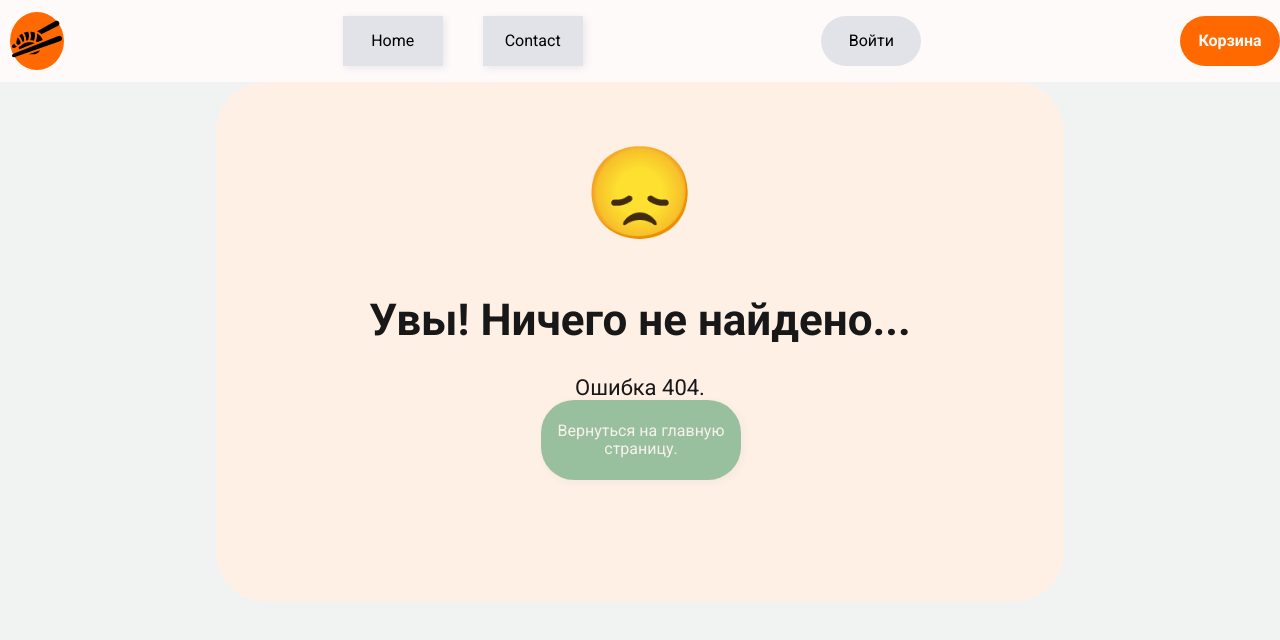
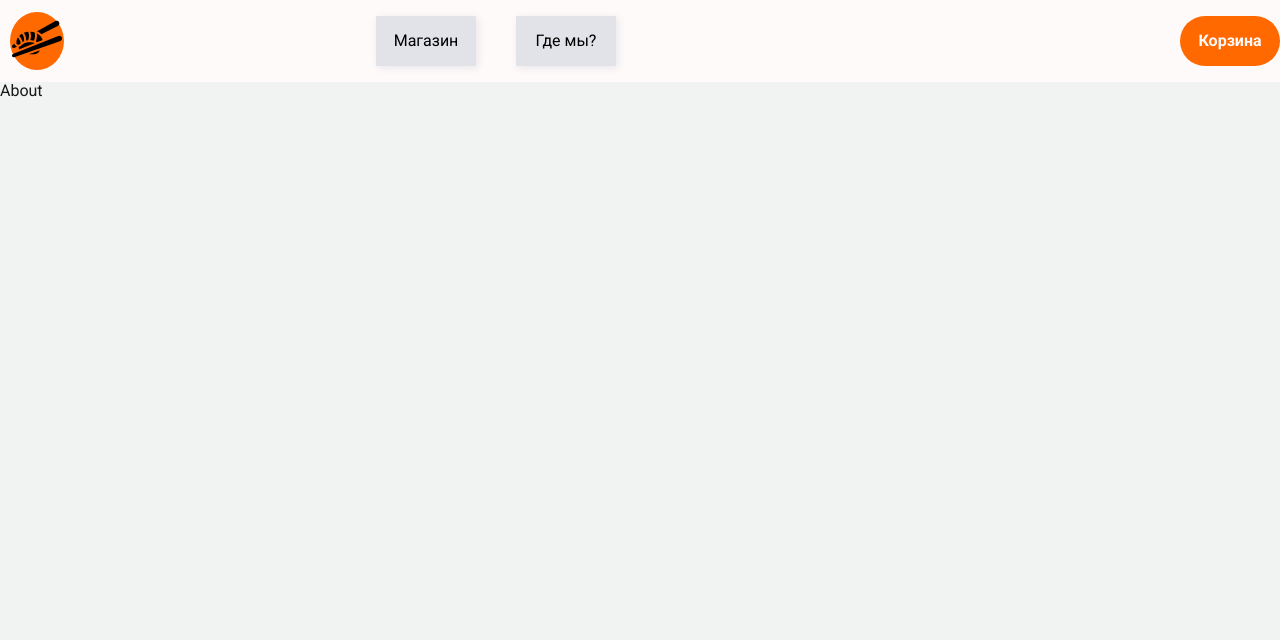
Before and after one commit to ScepticCute/sushi-shop, a React (Create React App) app: page /about in a window 1280 px wide. Before the commit this address had no page. Shown: the top 640 px of the page. Built offline with nearby package versions, Linux system fonts and the light colour scheme.

Commit message:
layout fixes

```diff
--- a/src/App.tsx
+++ b/src/App.tsx
@@ -6,6 +6,7 @@ import { CartPopup } from './components/CartPopup/CartPopup';
 import { Header } from './components/Header/Header';
 import { Home } from './Pages/Home/Home';
 import { NotFoundBlock } from './components/NotFoundBlock/NotFoundBlock';
+import { About } from './Pages/About/About';
 
 function App() {
   const cartPopupIsOpen = useAppSelector((state) => state.cart.isOpen);
@@ -17,6 +18,7 @@ function App() {
       <Header />
       <Routes>
         <Route path="/" element={<Home />} />
+        <Route path="/about" element={<About />} />
         <Route path="*" element={<NotFoundBlock httpError={404} />} />
       </Routes>
     </div>
--- /dev/null
+++ b/src/Pages/About/About.tsx
@@ -0,0 +1,5 @@
+import React from 'react';
+
+export const About: React.FC = () => {
+  return <div>About</div>;
+};
--- a/src/Pages/Contact/Contact.tsx
+++ /dev/null
@@ -1,5 +0,0 @@
-import React from 'react';
-
-export const Contact: React.FC = () => {
-  return <div>Contact</div>;
-};
--- a/src/components/CartPopup/CartPopup.module.scss
+++ b/src/components/CartPopup/CartPopup.module.scss
@@ -30,10 +30,10 @@
       letter-spacing: 1.4px;
 
       &::after {
-        content: '/ед';
+        content: 'шт';
         position: relative;
         font-size: 9px;
-        top: 3px;
+        top: 2px;
         left: -2px;
         color: var(--darky-orange);
       }
--- a/src/components/Header/Header.module.scss
+++ b/src/components/Header/Header.module.scss
@@ -101,4 +101,5 @@
   &:active {
     color: rgb(255, 231, 187);
   }
+
 }
--- a/src/components/Header/Header.tsx
+++ b/src/components/Header/Header.tsx
@@ -11,9 +11,6 @@ export const Header: React.FC = () => {
   const sushiInCartCount: number = useAppSelector((state) => state.cart.sushi.length);
 
   const [isLogged, setLogged] = React.useState(false);
-  const onClickLogin: React.MouseEventHandler<HTMLButtonElement> = () => {
-    setLogged(!isLogged);
-  };
 
   return (
     <div className={styles.wrapper}>
@@ -25,10 +22,10 @@ export const Header: React.FC = () => {
         <nav className={styles.nav}>
           <ul className={styles.nav_list}>
             <Link to="/">
-              <li className={styles.nav_list_item}>Home</li>
+              <li className={styles.nav_list_item}>Магазин</li>
             </Link>
-            <Link to="/contact">
-              <li className={styles.nav_list_item}>Contact</li>
+            <Link to="/about">
+              <li className={styles.nav_list_item}>Где мы?</li>
             </Link>
           </ul>
         </nav>
@@ -38,15 +35,11 @@ export const Header: React.FC = () => {
             <img src={profileLogo} alt="profile logo" />
           </div>
         ) : (
-          <div className={styles.login}>
-            <button onClick={(e) => onClickLogin(e)} className={styles.login_button}>
-              Войти
-            </button>
-          </div>
+          <div className={styles.login}></div>
         )}
 
         <button className={styles.cart_button} onClick={() => dispatch(openCloseCart())}>
-          {sushiInCartCount ? `${sushiInCartCount}` : 'Корзина'}
+          {sushiInCartCount ? `Корзина: ${sushiInCartCount}` : 'Корзина'}
         </button>
       </header>
     </div>
--- a/src/components/NotFoundBlock/NotFoundBlock.module.scss
+++ b/src/components/NotFoundBlock/NotFoundBlock.module.scss
@@ -3,7 +3,7 @@
   border-radius: 50px;
   padding: 40px;
   text-align: center;
-  margin: auto;
+  margin: 30px auto;
   width: 60%;
   min-width: 500px;
   height: 440px;
@@ -29,6 +29,8 @@
     font-size: 16px;
     cursor: pointer;
     color: var(--grayish-white);
+    margin-top: 30px;
+
 
     box-shadow: var(--box-shadow);
 
--- a/src/components/PopupSushiBlock/PopupSushiBlock.module.scss
+++ /dev/null
@@ -1,9 +0,0 @@
-.bg_wrapper {
-  display: fixed;
-  top: 0;
-  left: 0;
-  bottom: 0;
-  right: 0;
-  z-index: 2;
-  background-color: rgb(0, 0, 0, 0.2);
-}
--- a/src/components/PopupSushiBlock/PopupSushiBlock.tsx
+++ /dev/null
@@ -1,6 +0,0 @@
-import React from 'react';
-import styles from './PopupSushiBlock.module.scss';
-
-export const PopupSushiBlock = () => {
-  return <div className={styles.bg_wrapper}>123</div>;
-};
--- a/src/components/SushiBlock/SushiBlock.tsx
+++ b/src/components/SushiBlock/SushiBlock.tsx
@@ -5,7 +5,6 @@ import { ISushi } from '../../models/ISushi';
 
 import { useAppDispatch } from '../../hooks/redux';
 import { addToCart } from '../../redux/slices/cartSlice';
-import { PopupSushiBlock } from '../PopupSushiBlock/PopupSushiBlock';
 
 export const SushiBlock: React.FC<ISushi> = (props) => {
   const dispatch = useAppDispatch();
@@ -14,18 +13,16 @@ export const SushiBlock: React.FC<ISushi> = (props) => {
     dispatch(addToCart(item));
   };
 
-  const onClickOpenPopupBlock = () => {
-    return <PopupSushiBlock />;
-  };
+  const [active, setActive] = React.useState(false);
 
   return (
     <div className={styles.wrapper}>
       <div className={styles.sushi_img_wrapper}>
         <img
           className={styles.sushi_img}
+          onClick={() => (active ? setActive(false) : setActive(true))}
           src={props.imageUrl}
           alt="sushi"
-          onClick={onClickOpenPopupBlock}
         />
       </div>
       <div className={styles.title}> {props.title} </div>
--- a/src/hooks/redux.ts
+++ b/src/hooks/redux.ts
@@ -4,5 +4,3 @@ import { TypedUseSelectorHook, useDispatch, useSelector } from 'react-redux';
 // Типизация хуков useDispatch, useSelector
 export const useAppDispatch = () => useDispatch<AppDispatch>();
 export const useAppSelector: TypedUseSelectorHook<RootState> = useSelector;
-
-// Portal
--- a/src/index.scss
+++ b/src/index.scss
@@ -25,6 +25,7 @@
 
 
 body {
+  overflow-x: hidden; // Фикс бесконечного слайдера.
   margin: 0;
   padding: 0;
   font-family: 'Roboto', -apple-system, BlinkMacSystemFont, 'Segoe UI', 'Roboto', 'Oxygen',
```
